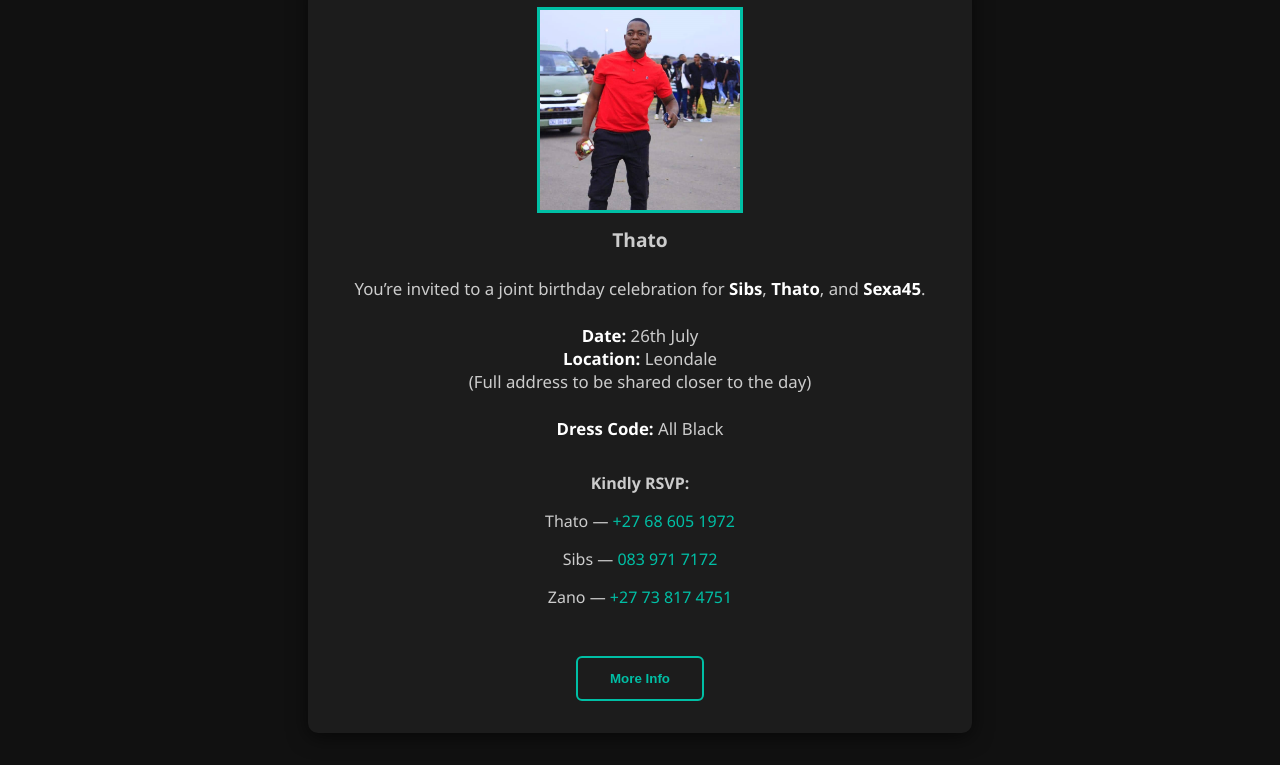
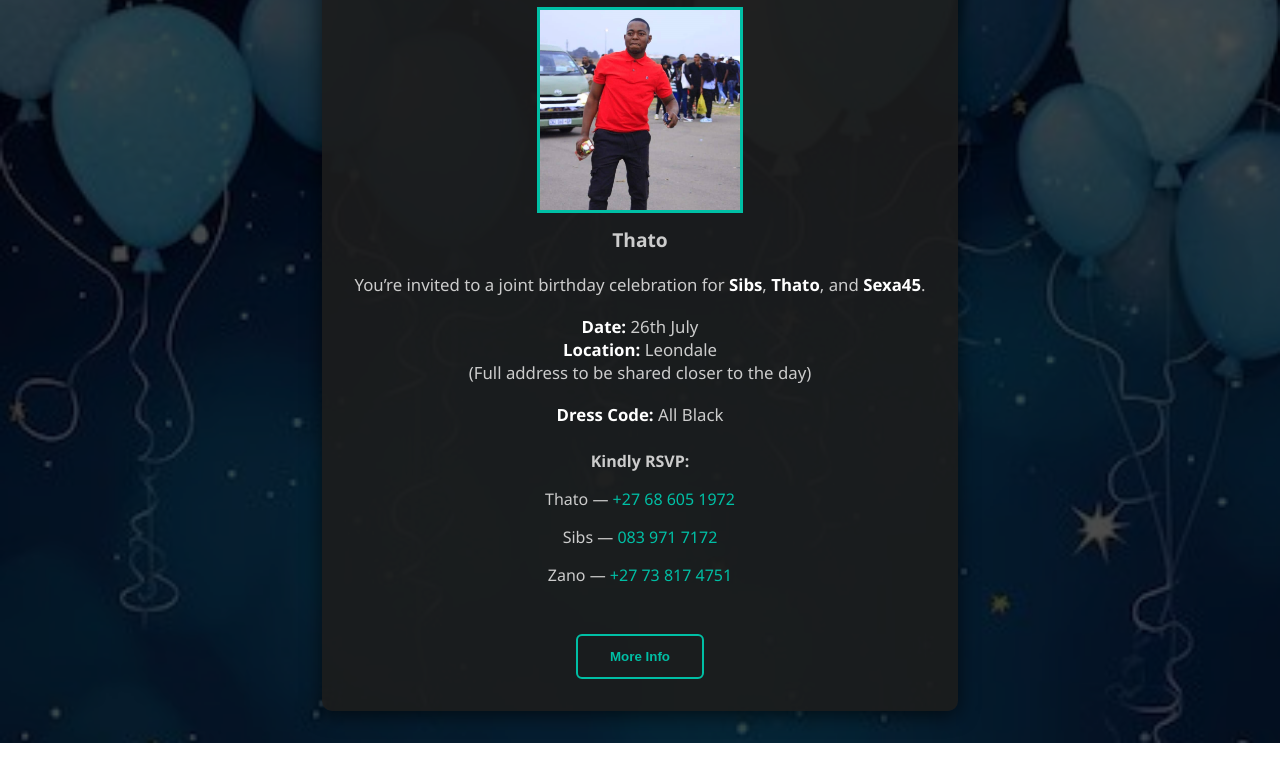
Before and after one commit to tawheeda/birthdayInvite, a plain HTML site: page index.html in a window 1280 px wide. Shown: the part 153-918 px from the top of the page. After the commit the page ends 896 px from the top, so only its background shows below. Drawn offline with Linux system fonts and the light colour scheme.

Commit message:
Update index.html

```diff
--- a/index.html
+++ b/index.html
@@ -6,32 +6,35 @@
   <title>Birthday Invitation</title>
   <style>
     body {
+      margin: 0;
       font-family: 'Segoe UI', Tahoma, Geneva, Verdana, sans-serif;
-      background: #111;
+      background: url('bg.jpg') no-repeat center center fixed;
+      background-size: cover;
       color: #eee;
+    }
+
+    .overlay {
+      background-color: rgba(0, 0, 0, 0.7);
+      min-height: 100vh;
+      padding: 2rem;
+      display: flex;
+      justify-content: center;
+      align-items: center;
+    }
+
+    .invite-container {
+      max-width: 600px;
+      background: rgba(28, 28, 28, 0.9);
+      border-radius: 10px;
+      box-shadow: 0 4px 20px rgba(0,0,0,0.6);
+      padding: 2rem;
       text-align: center;
-      padding: 2rem;
-      margin: 0;
     }
 
     h1 {
       font-size: 2rem;
       color: #00bfa5;
       margin-bottom: 2rem;
-    }
-
-    .invite-container {
-      max-width: 600px;
-      margin: 0 auto;
-      background: #1c1c1c;
-      border-radius: 10px;
-      box-shadow: 0 4px 20px rgba(0,0,0,0.6);
-      padding: 2rem;
-    }
-
-    .slideshow {
-      position: relative;
-      margin-bottom: 1.5rem;
     }
 
     .slideshow img {
@@ -51,7 +54,7 @@
     .info {
       font-size: 1.05rem;
       color: #ccc;
-      margin-bottom: 1.5rem;
+      margin: 1.2rem 0;
     }
 
     .info strong {
@@ -61,7 +64,7 @@
     .rsvp {
       font-size: 1rem;
       color: #ccc;
-      margin-top: 2rem;
+      margin-top: 1.5rem;
     }
 
     .rsvp a {
@@ -89,9 +92,9 @@
 </head>
 <body>
 
+  <div class="overlay">
+    <div class="invite-container">
       <h1>You’re Invited</h1>
-
-  <div class="invite-container">
 
       <!-- Slideshow Section -->
       <div class="slideshow">
@@ -122,6 +125,7 @@
 
       <button class="btn" onclick="showNote()">More Info</button>
     </div>
+  </div>
 
   <script>
     const images = ["sibs.jpg", "thato.jpg", "sexa45.jpg"];
@@ -134,11 +138,10 @@
       document.getElementById("slideshow-name").textContent = names[current];
     }
 
-    // Change every 3 seconds
     setInterval(showNextSlide, 3000);
 
     function showNote() {
-      alert("All Black. Smart Casual. Come through sharp — it’s going to be a great night.");
+      alert("All Black. Smart Casual. Come through sharp — it’s going to be a great night. DISCLAIMER: BRING YOUR OWN ALCOHOL");
     }
   </script>
 
```
Lines whose indentation alone changed are shown as unchanged.
